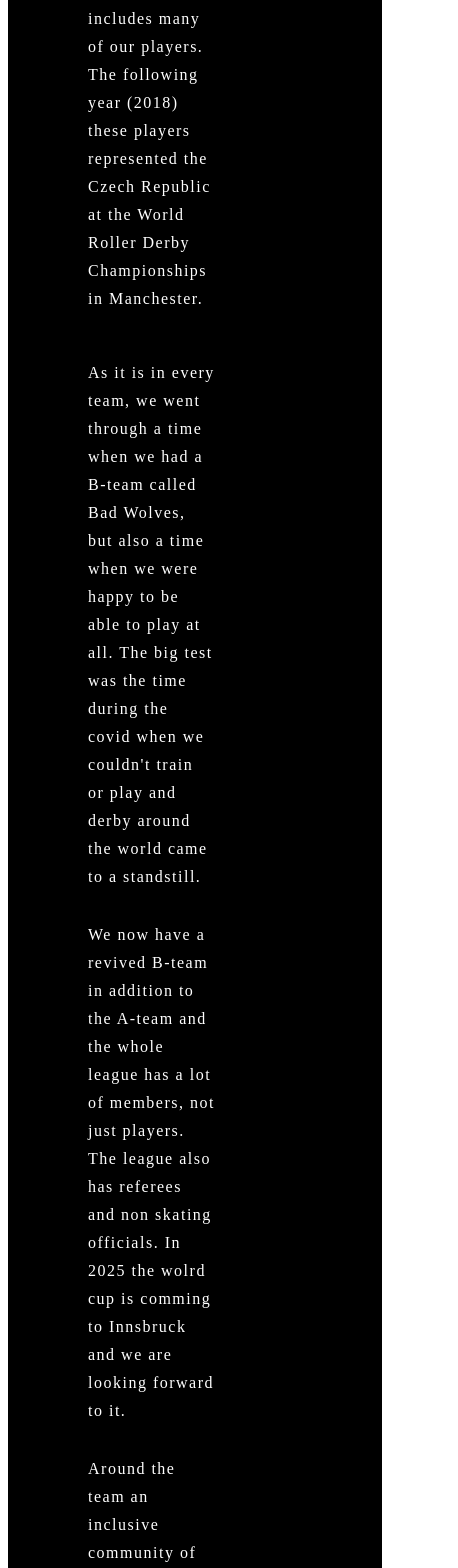
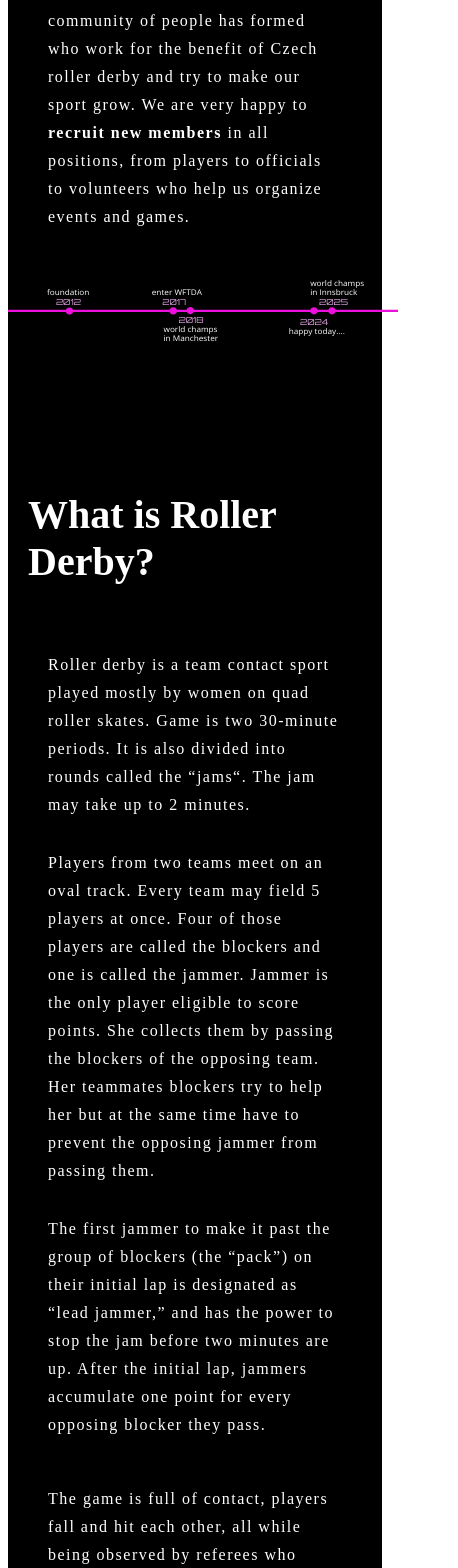
Before and after one commit to TylerovaTer/pcrd-program-page, a Next.js app: page / in a window 390 px wide. Shown: the part 1740-3308 px from the top of the page, 458 px wide, since content can reach past the window. Built offline with nearby package versions, Linux system fonts and the light colour scheme.

Commit message:
rules, responsivity

```diff
--- a/src/components/about/about.module.css
+++ b/src/components/about/about.module.css
@@ -35,3 +35,26 @@
     top: -20px;
     left: -60px;
 }
+
+.link {
+    color: var(--color-pink);
+    text-decoration: none;
+    font-weight: bold;
+}
+
+.link:hover {
+    color: var(--color-blue);
+    text-decoration: underline;
+}
+
+@media (max-width: 800px) {
+    .about div {
+        width: 100%;
+    }
+    .wrapper {
+        padding: 40px 20px;
+    }
+    .timeline {
+        left: -20px;
+    }
+}
--- a/src/components/about/rules.tsx
+++ b/src/components/about/rules.tsx
@@ -1,9 +1,47 @@
+import styles from "./about.module.css";
+
 export const Rules = () => {
-    return (
-        <div id="rules">
-            <h1>Team</h1>
-            <p>Our team is a diverse group of people from all walks of life. We come together to play roller derby and have fun.</p>
-            <p>Our team is made up of skaters, referees, and non-skating officials. We are always looking for new members to join our team.</p>
+  return (
+    <div id="rules" className={styles.wrapper}>
+      <h1>What is Roller Derby?</h1>
+      <div className={styles.about}>
+        <div>
+          <p>
+            Roller derby is a team contact sport played mostly by women on quad
+            roller skates. Game is two 30-minute periods. It is also divided
+            into rounds called the “jams“. The jam may take up to 2 minutes.
+          </p>
+          <p>
+            Players from two teams meet on an oval track. Every team may field 5
+            players at once. Four of those players are called the blockers and
+            one is called the jammer. Jammer is the only player eligible to
+            score points. She collects them by passing the blockers of the
+            opposing team. Her teammates blockers try to help her but at the
+            same time have to prevent the opposing jammer from passing them.
+          </p>
+          <p>
+            The first jammer to make it past the group of blockers (the “pack”)
+            on their initial lap is designated as “lead jammer,” and has the
+            power to stop the jam before two minutes are up. After the initial
+            lap, jammers accumulate one point for every opposing blocker they
+            pass.
+          </p>
         </div>
-    );
-}
+        <div>
+          <p>
+            The game is full of contact, players fall and hit each other, all
+            while being observed by referees who check whether it is legal
+            according to the rules. Skaters may not hit other skaters with their
+            hands, head, or feet. Additionally, skaters may not hit others in
+            the head, back, or feet. Unruly players are being sent to a penalty
+            box where they sit for 30 seconds. However, skaters may only accrue
+            7 pe- nalties during the game, or they will foul out. Skating offi-
+            cials and non-skating officials monitor the game from both the
+            inside and outside of the track to ensure safety and fairness. After
+            an hour of playtime passes the team with the highest score wins.
+          </p>
+        </div>
+      </div>
+    </div>
+  );
+};
--- a/src/components/about/team.tsx
+++ b/src/components/about/team.tsx
@@ -1,4 +1,6 @@
+import { appRouter } from "@/data/routing";
 import styles from "./about.module.css";
+import Link from "next/link";
 
 export const AboutTeam = () => {
   return (
@@ -41,7 +43,7 @@ export const AboutTeam = () => {
           <p>
             Around the team an inclusive community of people has formed who work
             for the benefit of Czech roller derby and try to make our sport
-            grow. We are very happy to recruit new members in all positions,
+            grow. We are very happy to <Link className={styles.link} href={appRouter.join}>recruit new members</Link> in all positions,
             from players to officials to volunteers who help us organize events
             and games.
           </p>
```
